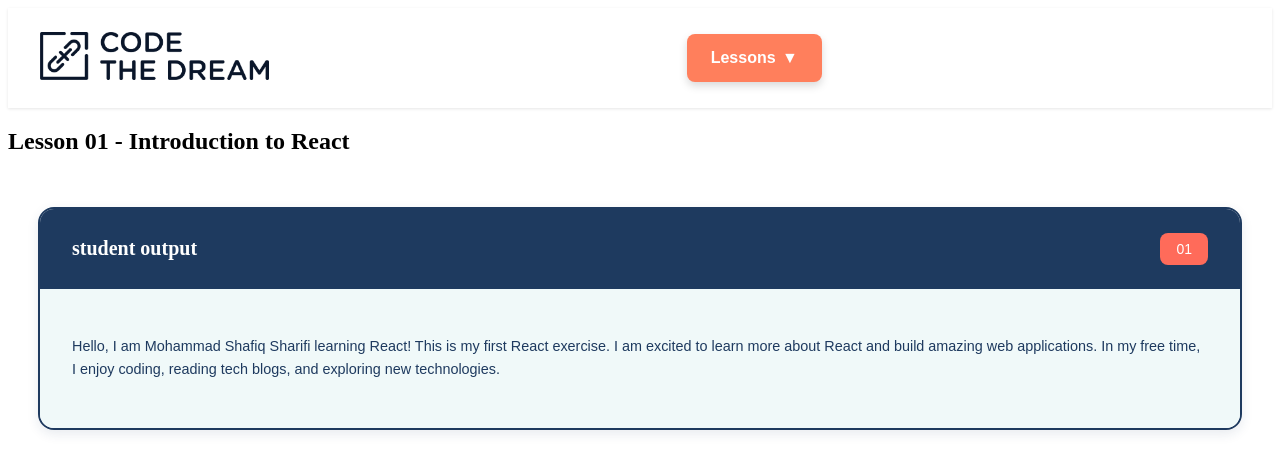
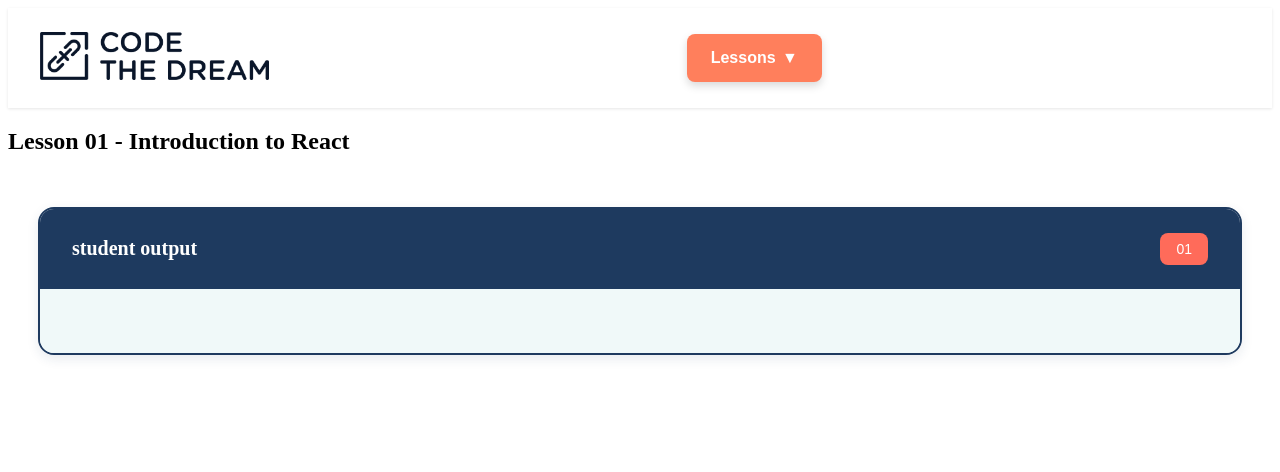
Before and after one commit to ShafiqSharifi/Fall26_Mohammad_Shafiq_Sharifi_Exercise, a React (Vite) app: page /lessons/lesson-01 in a window 1280 px wide. Shown: the top 472 px of the page. Built offline with nearby package versions, Linux system fonts and the light colour scheme.

Commit message:
All exercises will be done.

```diff
--- a/src/exercises/lesson-01/studentWork.jsx
+++ b/src/exercises/lesson-01/studentWork.jsx
@@ -2,10 +2,8 @@
 //Exercise: Build an "About Me" Component in this file
 
 export default function StudentWork() {
-  const aboutMe = "Hello, I am Mohammad Shafiq Sharifi learning React! This is my first React exercise. I am excited to learn more about React and build amazing web applications. In my free time, I enjoy coding, reading tech blogs, and exploring new technologies.";
   return (
     <div>
-      <p>{aboutMe}</p>
     </div>
   );
 }
```
